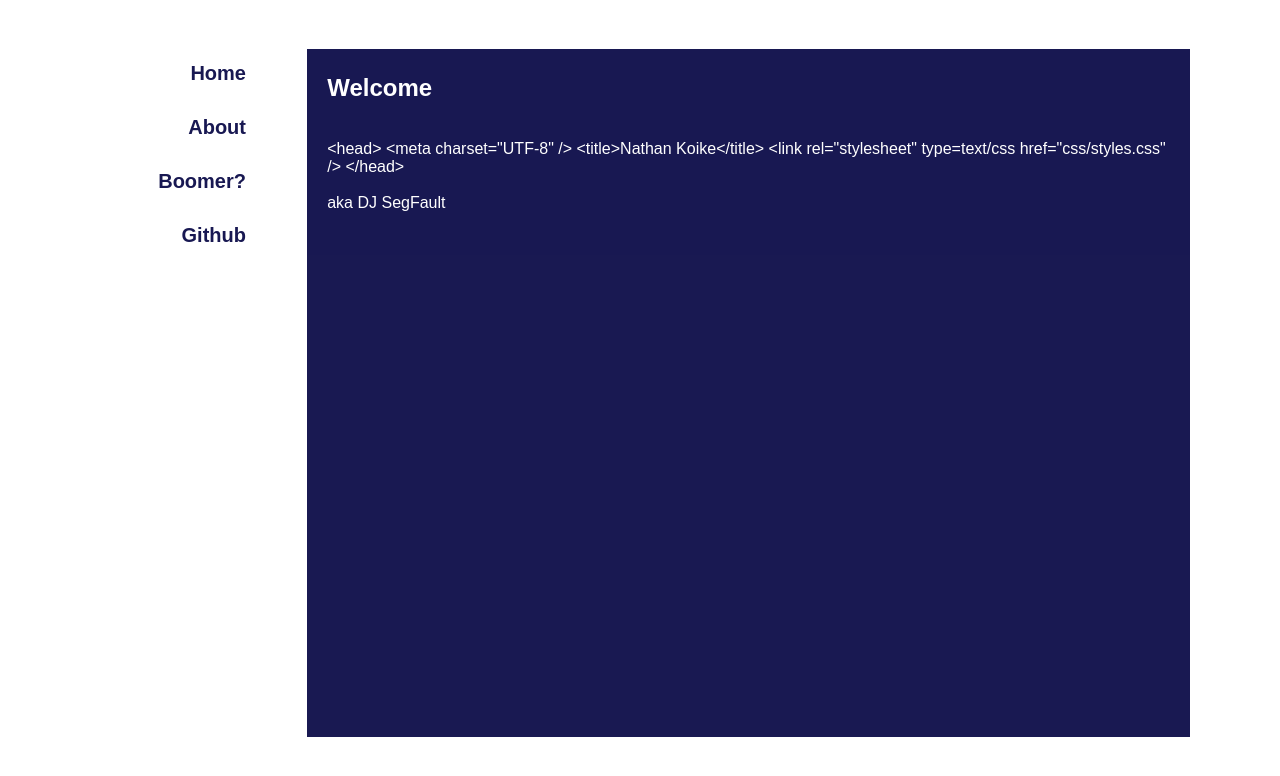
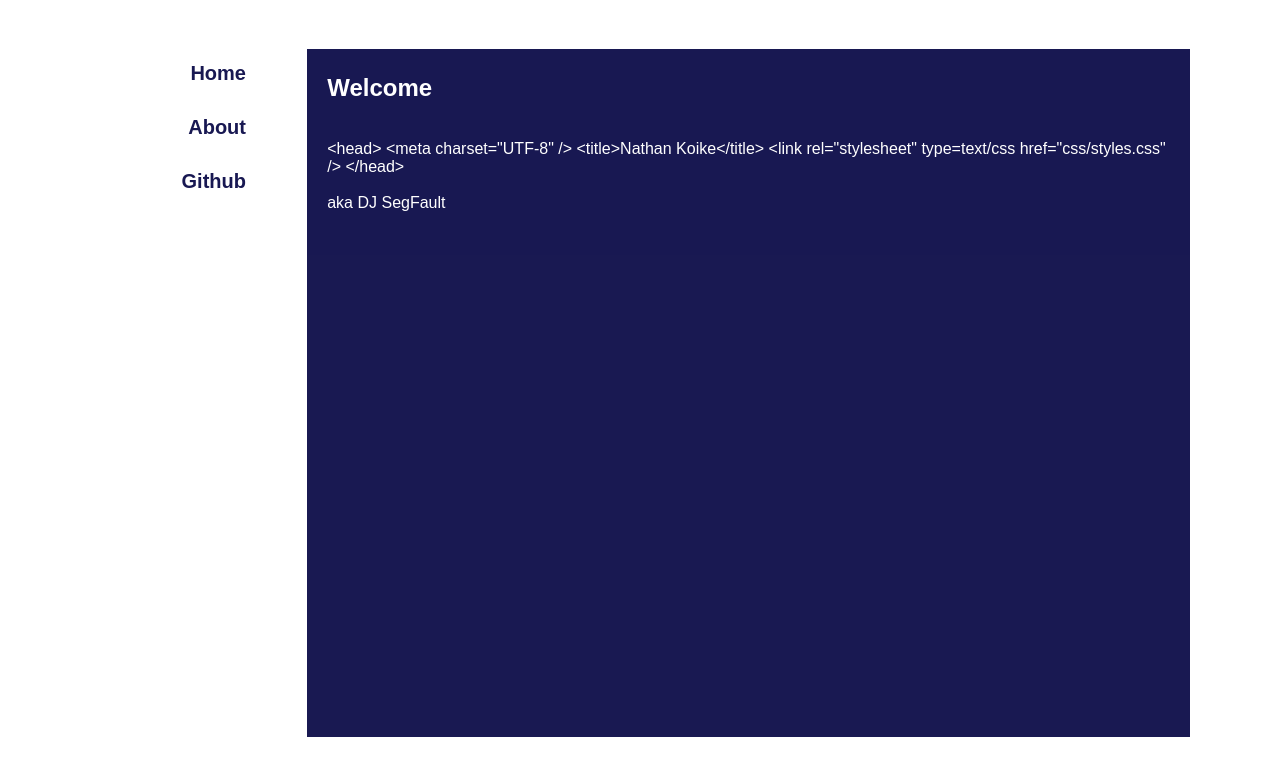
Before and after one commit to nathankoike/nathankoike.github.io, a plain HTML site: page index.html in a window 1280 px wide. Drawn offline with Linux system fonts and the light colour scheme.

Commit message:
removed a dead meme

```diff
--- a/index.html
+++ b/index.html
@@ -16,10 +16,6 @@
         <br />
         <br />
         <strong><a href="about.html">About</a></strong>
-        <br />
-        <br />
-        <br />
-        <strong><a href="boomer.html">Boomer?</a></strong>
         <br />
         <br />
         <br />
```
